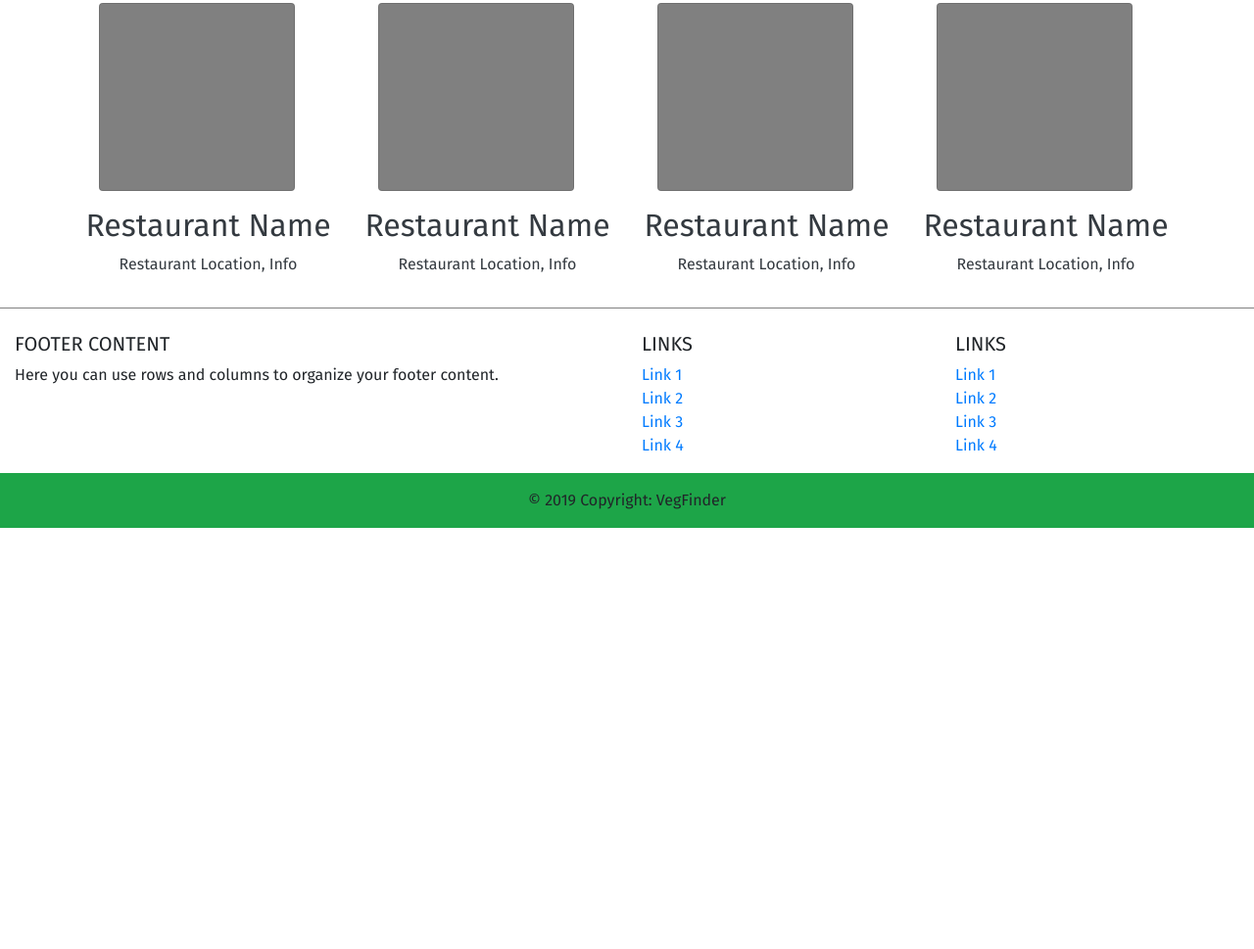
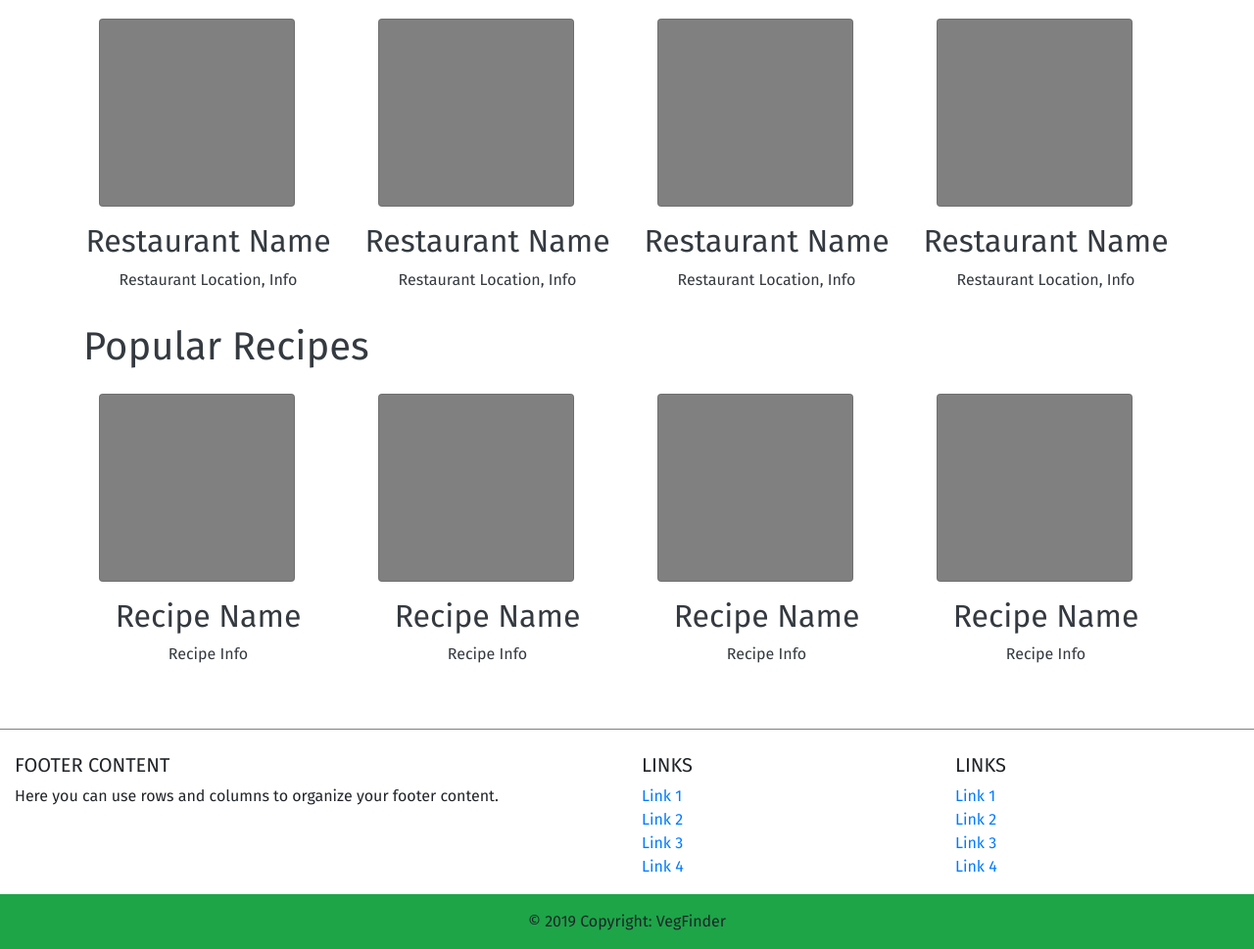
Before and after one commit to Dschafroth97/VegFinder, a plain HTML site: page index.html in a window 1280 px wide. Shown: the part 655-1624 px from the top of the page at 98% size. Before the commit the page ends 1194 px from the top, so only its background shows below. Drawn offline with nearby package versions, Linux system fonts and the light colour scheme.

Commit message:
js started

```diff
--- a/assets/js/index.js
+++ b/assets/js/index.js
@@ -1 +1,3 @@
-console.log("Hello World!");
+$(document).ready(function() {
+console.log("Page loaded!")
+});
--- a/index.html
+++ b/index.html
@@ -19,7 +19,7 @@
 <body>
 
   <!-- Navbar -->
-  <nav class="navbar navbar-expand-lg navbar-light bg-light">
+  <nav class="navbar navbar-expand-lg navbar-light bg-light mt-3">
     <a class="navbar-brand" href="#">VegFinder</a>
     <button class="navbar-toggler" type="button" data-toggle="collapse" data-target="#navbarSupportedContent"
       aria-controls="navbarSupportedContent" aria-expanded="false" aria-label="Toggle navigation">
@@ -110,7 +110,42 @@
 
 
   <!-- Popular Recipes -->
+  <div class="container text-dark pb-5" id="results">
+    <h1>Popular Recipes</h1>
 
+    <div class="row">
+      <div class="col-md-3">
+        <div class="card m-3">
+        </div>
+        <h2 class="text-center">Recipe Name</h2>
+        <p class="text-center">Recipe Info</p>
+
+      </div>
+      <div class="col-md-3">
+        <div class="card m-3">
+        </div>
+        <h2 class="text-center">Recipe Name</h2>
+        <p class="text-center">Recipe Info</p>
+
+      </div>
+      <div class="col-md-3">
+        <div class="card m-3">
+        </div>
+        <h2 class="text-center">Recipe Name</h2>
+        <p class="text-center">Recipe Info</p>
+
+      </div>
+      <div class="col-md-3">
+        <div class="card m-3">
+        </div>
+        <h2 class="text-center">Recipe Name</h2>
+        <p class="text-center">Recipe Info</p>
+
+      </div>
+
+    </div>
+
+  </div>
 
 
   <!-- Popular Recipes -->
```
Also changed, not shown: 1 other file.
